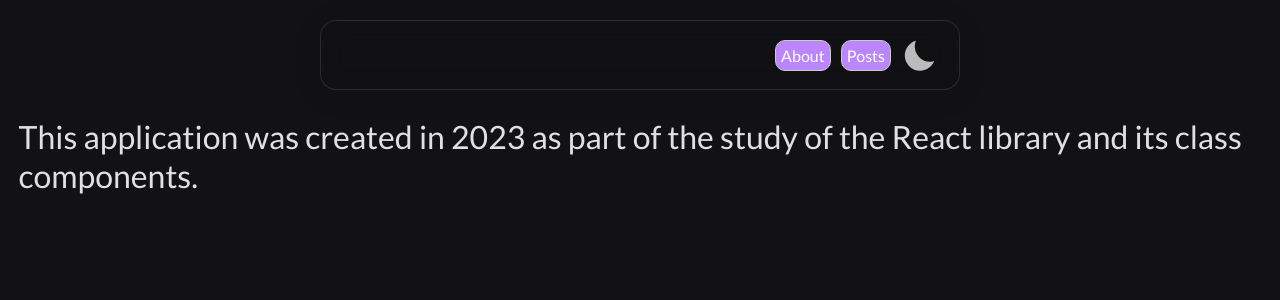
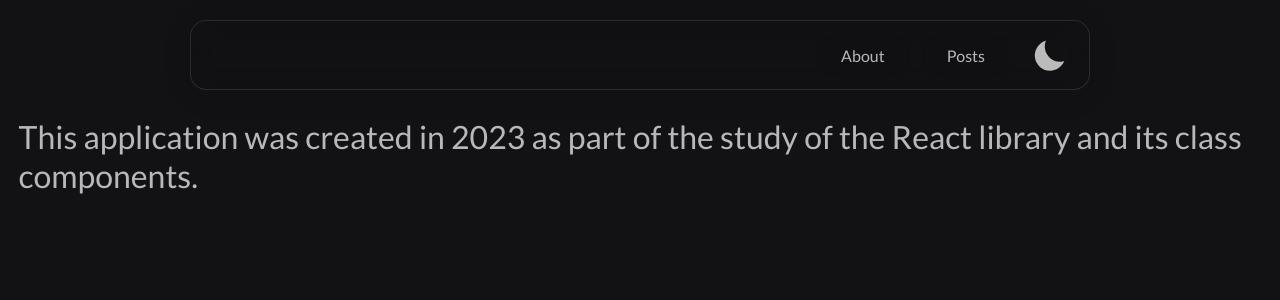
Before and after one commit to ivkovalevv/quick-post, a React (Create React App) app: page /about in a window 1280 px wide. Shown: the top 300 px of the page. Built offline with nearby package versions, Linux system fonts and the light colour scheme.

Commit message:
change styles

```diff
--- a/src/components/PostItem.jsx
+++ b/src/components/PostItem.jsx
@@ -15,10 +15,10 @@ const PostItem = (props) => {
       </div>
       <div className="post__btns">
       <MyButton onClick={() => router(`/posts/${props.post.id}`)}>
-          Открыть
+          &#187;
         </MyButton>
         <MyButton onClick={() => {props.remove(props.post)}}>
-          Удалить
+          ×
         </MyButton>
       </div>
     </div>
--- a/src/components/PostList.jsx
+++ b/src/components/PostList.jsx
@@ -8,14 +8,14 @@ const PostList = ({posts, title, remove}) => {
     if(!posts.length){
         return (
             <h1 style={{textAlign: 'center'}}>
-            Посты не найдены!
+                No posts found!
             </h1>
         )
     }
 
     return (
         <div>
-            <h1 style={{textAlign: 'center'}}>
+            <h1 className="posts-list-title">
                 {title}
             </h1>
             <TransitionGroup>
--- a/src/components/UI/button/MyButton.module.css
+++ b/src/components/UI/button/MyButton.module.css
@@ -1,13 +1,16 @@
 .myBtn {
+    width: 60px;
+    height: 60px;
     padding: 5px 15px;
     color: var(--primary-color);
-    font-size: 14px;
     background: transparent;
     border: 1px solid var(--primary-color);
     border-radius: 5px;
     cursor: pointer;
     transition: all .1s;
     margin: 0px 5px 0px 5px;
+    border-radius: 50%;
+    font-size: 28px;
 }
 
 .myBtn:hover{
--- a/src/components/UI/navbar/Navbar.jsx
+++ b/src/components/UI/navbar/Navbar.jsx
@@ -18,7 +18,7 @@ const Navbar = (props) =>{
               className="themeToggle st-sunMoonThemeToggleBtn"
               type="checkbox"
             >
-              <input type="checkbox" id="themeToggle" className="themeToggleInput" onClick={(e) => themeHandler(e)}/>
+              <input type="checkbox"  checked={props.theme} id="themeToggle" className="themeToggleInput" onClick={(e) => themeHandler(e)}/>
               <svg
                 width="18"
                 height="18"
--- a/src/pages/PostIdPage.jsx
+++ b/src/pages/PostIdPage.jsx
@@ -26,7 +26,7 @@ const PostIdPage = () => {
 
 
     return(
-        <div>
+        <div className="page-wrapper">
             <h1>You have opened the page of the post with ID {params.id}</h1>
             {isLoading
                 ? <Loader></Loader>
--- a/src/pages/Posts.jsx
+++ b/src/pages/Posts.jsx
@@ -56,7 +56,7 @@ function Posts() {
     <div className="App">
       <div className="page-wrapper">
         <MyButton style={{marginTop: '30px'}} onClick={() => setModal(true)}>
-          Create a post
+          +
         </MyButton>
         <MyModal visible={modal} setVisible={setModal}>
           <PostForm create={createPost}></PostForm>
--- a/src/styles/App.css
+++ b/src/styles/App.css
@@ -19,6 +19,7 @@ body.light-theme {
   --bg-color: #ffffff;
   --nav-bg-color: rgba(255, 255, 255, 0.6);
   --text-color: #333333;
+  --hover-text-color: #000000;
   --primary-color: #6200ee;
   --secondary-color: #03dac6;
   --border-color: rgba(80, 80, 80, 0.43);
@@ -31,7 +32,8 @@ body.light-theme {
 body.dark-theme {
   --bg-color: rgb(18, 18, 21);
   --nav-bg-color: rgba(18, 18, 21, 0.6);
-  --text-color: #e0e0e0;
+  --text-color: #b8b8b8;
+  --hover-text-color: #ffffff;
   --primary-color: #bb86fc;
   --secondary-color: #03dac6;
   --border-color: rgba(80, 80, 80, 0.43);
@@ -45,7 +47,13 @@ body.dark-theme {
 }
 
 .page-wrapper{
-    padding: clamp(6.25rem, 5.8929rem + 1.7857vw, 7.5rem) clamp(0.625rem, 0.4464rem + 0.8929vw, 1.25rem);;
+    padding: clamp(6.25rem, 5.8929rem + 1.7857vw, 7.5rem) clamp(0.625rem, 0.4464rem + 0.8929vw, 1.25rem);
+}
+
+.posts-list-title{
+  width: 100%;
+  font-size: clamp(1.5rem, 0.9643rem + 2.6786vw, 3.375rem);
+  text-align: center;
 }
 
 .post{
@@ -55,7 +63,7 @@ body.dark-theme {
     margin-top: 15px;
     justify-content: space-between;
     align-items: center;
-    border-radius: 10px;
+    border-radius: 16px;
 }
 
 .post__btns{
@@ -81,10 +89,13 @@ transition: all 300ms ease-in-out;
 /* PAGE WRAPPER */
 
 .page__wrapper{
-    width: 45%;
+    width: 100%;
+    max-width: 800px;
     display: flex;
     justify-content: center;
+    align-items: center;
     position: fixed;
+    padding: 20px 20px;
     bottom: 0;
     left: 50%;
     transform: translate(-50%, 0%);
@@ -104,8 +115,7 @@ transition: all 300ms ease-in-out;
     display: flex;
     align-items: center;
     justify-content: center;
-    margin-right: 5px;
-    margin-bottom: 10px;
+    margin-right: 7px;
     border: 1px solid var(--primary-color);
     border-radius: 50%;
     cursor: pointer;
@@ -123,7 +133,8 @@ transition: all 300ms ease-in-out;
     position: fixed;
     top: 20px;
     height: 70px;
-    width: 50%;
+    width: 95%;
+    max-width: 900px;
     display: flex;
     align-items: center;
     padding: 20px 20px;
@@ -142,17 +153,23 @@ transition: all 300ms ease-in-out;
 }
 
 .navbar__link{
-    color: #FFF;
+    color: var(--text-color);
     margin-left: 10px;
     text-decoration: none;
-    padding: 5px;
-    border: 1px solid #CACACA;
-    border-radius: 10px;
-    background-color: var(--primary-color);
+    padding: 10px 25px;
+    background: transparent;
+    border-radius: 16px;
+    backdrop-filter: blur(11.9px);
+    -webkit-backdrop-filter: blur(11.9px);
+    border: 1px solid transparent;
+    transition: all .3s ease;
 }
 
 .navbar__link:hover{
-    background-color: rgb(9, 70, 82)
+    background: var(--nav-bg-color);
+    box-shadow: 0 4px 30px rgba(0, 0, 0, 0.1);
+    border: 1px solid var(--border-color);
+    color: var(--hover-text-color);
 }
 
 .color-theme-button{
@@ -160,7 +177,7 @@ transition: all 300ms ease-in-out;
     height: 38px;
     border-radius: 50%;
     border: none;
-    margin-left: 10px;
+    margin-left: 20px;
     background-color: transparent;
     display: flex;
     align-items: center;
```
Also changed, not shown: 2 other files (tests, documents, lock files or other folders).
